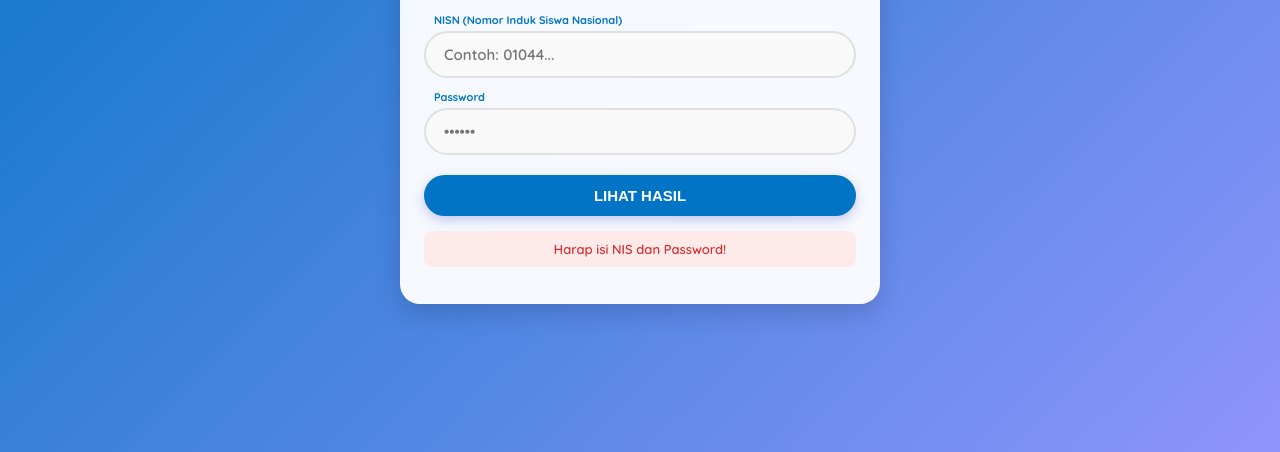
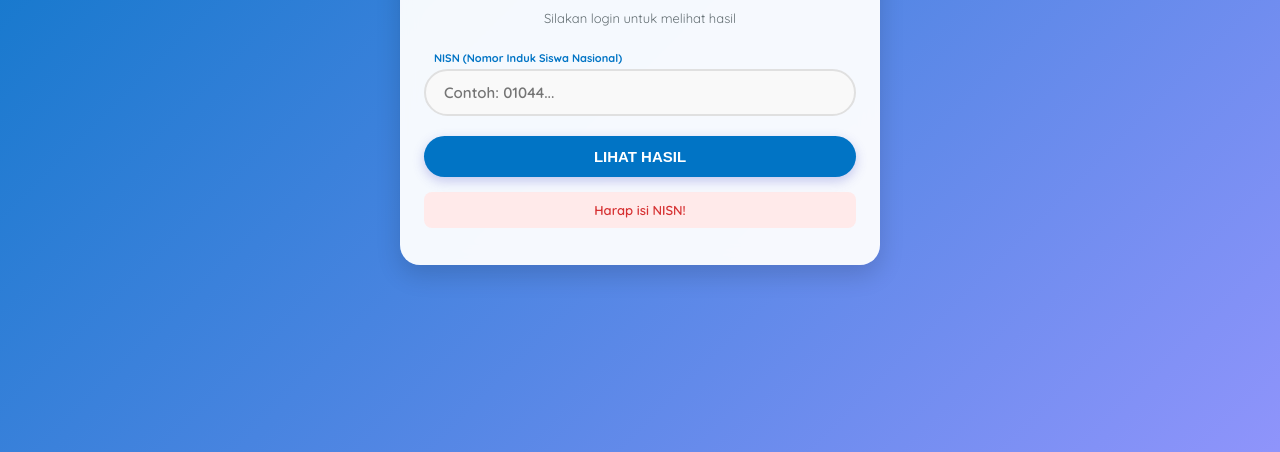
Before and after one commit to candranugcan-netizen/hasil-to, a plain HTML site: page index.html in a window 1280 px wide. Both pictures are taken after a click on the button "LIHAT HASIL". Shown: the part 348-800 px from the top of the page. Drawn offline with nearby package versions, Linux system fonts and the light colour scheme.

Commit message:
Update index.html

```diff
--- a/index.html
+++ b/index.html
@@ -182,15 +182,11 @@
                 <label class="form-label">NISN (Nomor Induk Siswa Nasional)</label>
                 <input type="text" id="nis" placeholder="Contoh: 01044..." inputmode="numeric">
             </div>
-            <div class="form-group">
-                <label class="form-label">Password</label>
-                <input type="password" id="password" placeholder="••••••" inputmode="numeric">
-            </div>
 
             <button onclick="login()">LIHAT HASIL</button>
 
             <p class="loading" id="loading">Sedang memuat data...</p>
-            <p class="error" id="error-msg">NISN atau Password salah!</p>
+            <p class="error" id="error-msg">NISN!</p>
         </div>
 
         <div id="dashboard">
@@ -247,24 +243,24 @@
 
     <script>
         // --- GANTI DENGAN URL APPS SCRIPT ANDA ---
-        const API_URL = 'https://script.google.com/macros/s/AKfycbww0Yt_CYsdC3hX1vzENVqHYQj2eUHdtlO8HSDdvJOyJGubN8-PakdwhCsyp21iOpxBtQ/exec';
+        const API_URL = 'https://script.google.com/macros/s/AKfycbw6yXOFfv1IiLURCNkR0KFc9F_YmblQBXwgdN0p7zhDmmSMMdsbdfbEtUpmOAHq3oQUuA/exec';
 
         function login() {
             const nis = document.getElementById('nis').value.trim();
-            const pass = document.getElementById('password').value.trim();
+
             const load = document.getElementById('loading');
             const err = document.getElementById('error-msg');
             const btn = document.querySelector('button');
 
-            if(!nis || !pass) {
-                err.innerText = "Harap isi NIS dan Password!";
+            if(!nis) {
+                err.innerText = "Harap isi NISN!";
                 err.style.display = 'block'; return;
             }
 
             load.style.display = 'block'; err.style.display = 'none';
             btn.disabled = true; btn.style.opacity = '0.7';
 
-            fetch(`${API_URL}?nis=${nis}&password=${pass}`)
+            fetch(`${API_URL}?nis=${nis}`)
                 .then(res => res.json())
                 .then(res => {
                     load.style.display = 'none'; btn.disabled = false; btn.style.opacity = '1';
@@ -272,7 +268,7 @@
                     if(res.status === 'success') {
                         showDashboard(res.data, nis);
                     } else {
-                        err.innerText = "NIS atau Password salah!"; err.style.display = 'block';
+                        err.innerText = "NISN salah!"; err.style.display = 'block';
                     }
                 })
                 .catch(e => {
@@ -383,8 +379,7 @@
             "Fokus pada prosesnya,",
             "hasilnya akan mengikuti.",
             "Masa depanmu dimulai hari ini.",
-            "Jangan takut salah,",
-            "takutlah menyerah.",
+            "Jangan takut salah, takutlah menyerah.",
             "Jadilah versi terbaik dari dirimu!",
             "Prestasi besar butuh proses.",
             "Kamu pasti BISA!"
```
